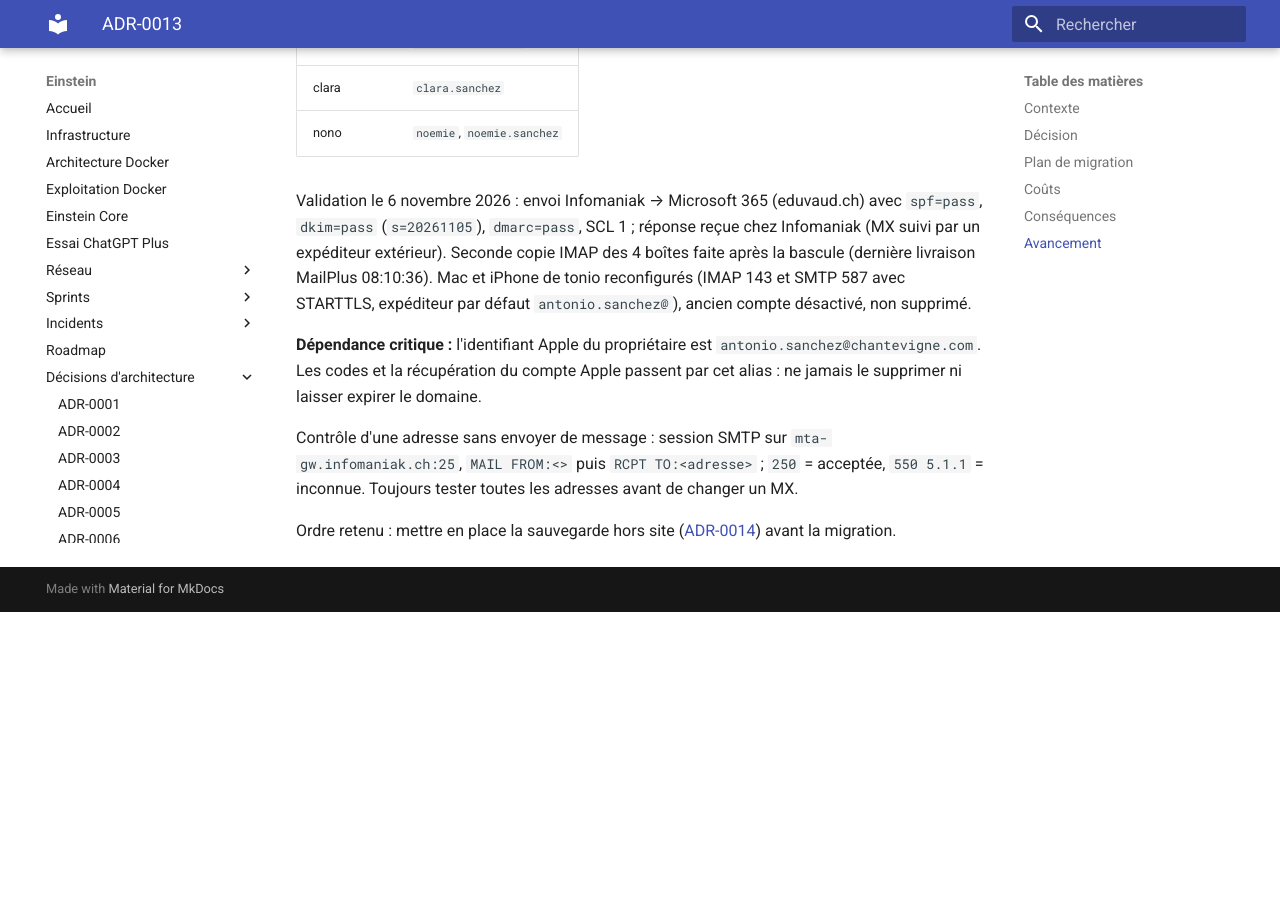
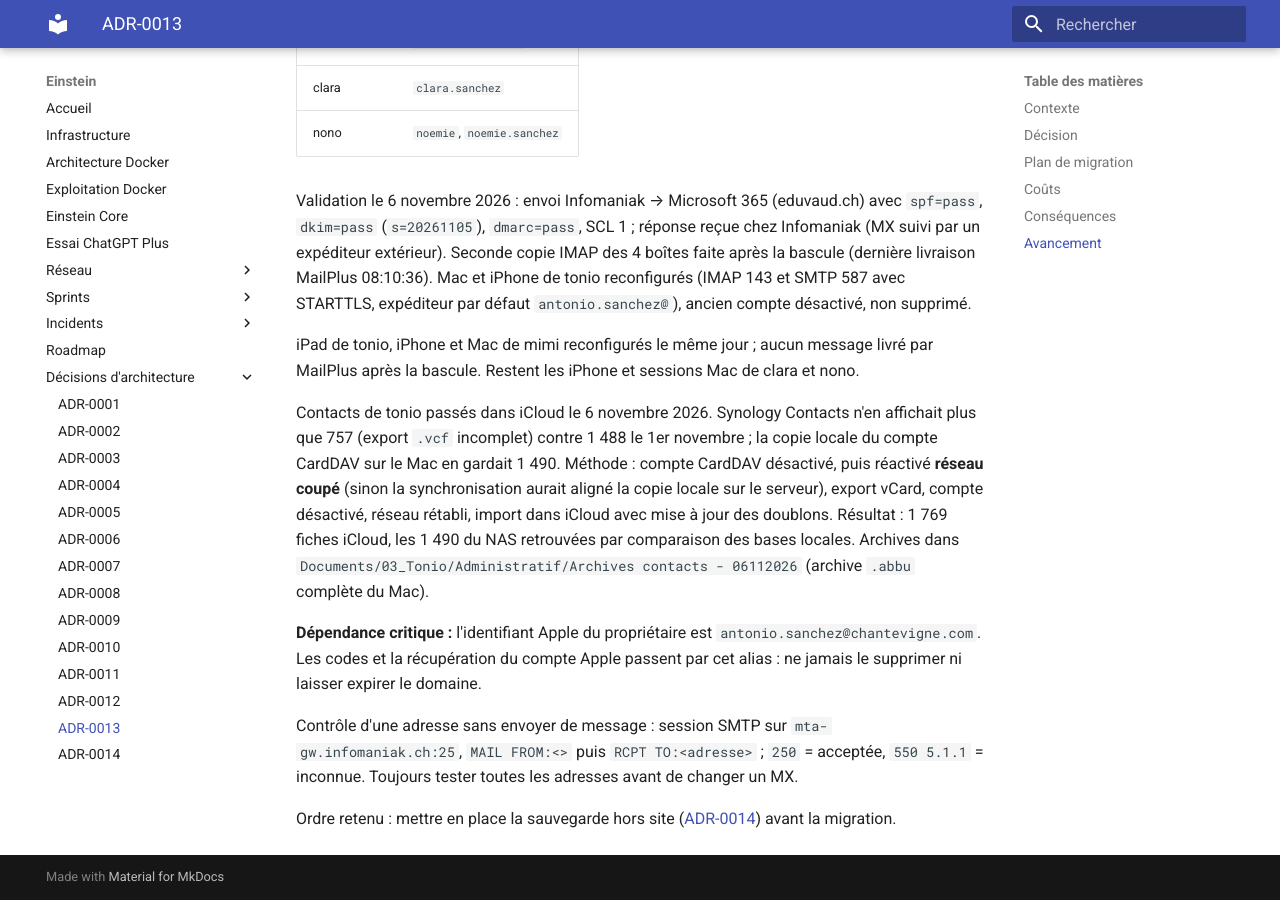
Before and after one commit to asanchez74/Einstein, an MkDocs documentation site: the page built from docs/adr/0013-migration-messagerie-infomaniak.md, in a window 1280 px wide and 900 px high, scrolled down 3807 px. Built offline with MkDocs 1.6.1 and Material for MkDocs 9.7.7, drawn with Linux system fonts in a browser that asks for light colours; before the commit the page ends 4419 px from its top, so only the background shows below that.

Commit message:
docs: contacts passés dans iCloud et perte constatée dans Synology Contacts
Co-Authored-By: Claude Opus 5.5 <noreply@anthropic.com>

```diff
--- a/docs/adr/0013-migration-messagerie-infomaniak.md
+++ b/docs/adr/0013-migration-messagerie-infomaniak.md
@@ -146,6 +146,20 @@ Mac et iPhone de tonio reconfigurés (IMAP 143 et SMTP 587 avec STARTTLS,
 expéditeur par défaut `antonio.sanchez@`), ancien compte désactivé, non
 supprimé.
 
+iPad de tonio, iPhone et Mac de mimi reconfigurés le même jour ; aucun message
+livré par MailPlus après la bascule. Restent les iPhone et sessions Mac de clara
+et nono.
+
+Contacts de tonio passés dans iCloud le 6 novembre 2026. Synology Contacts n'en
+affichait plus que 757 (export `.vcf` incomplet) contre 1 488 le 1er novembre ;
+la copie locale du compte CardDAV sur le Mac en gardait 1 490. Méthode : compte
+CardDAV désactivé, puis réactivé **réseau coupé** (sinon la synchronisation
+aurait aligné la copie locale sur le serveur), export vCard, compte désactivé,
+réseau rétabli, import dans iCloud avec mise à jour des doublons. Résultat :
+1 769 fiches iCloud, les 1 490 du NAS retrouvées par comparaison des bases
+locales. Archives dans `Documents/03_Tonio/Administratif/Archives contacts -
+06112026` (archive `.abbu` complète du Mac).
+
 **Dépendance critique :** l'identifiant Apple du propriétaire est
 `antonio.sanchez@chantevigne.com`. Les codes et la récupération du compte Apple
 passent par cet alias : ne jamais le supprimer ni laisser expirer le domaine.
```
Also changed, not shown: docs/incidents/2026-11-04-saturation-perte-ecritures.md (+1 -0 lines).
